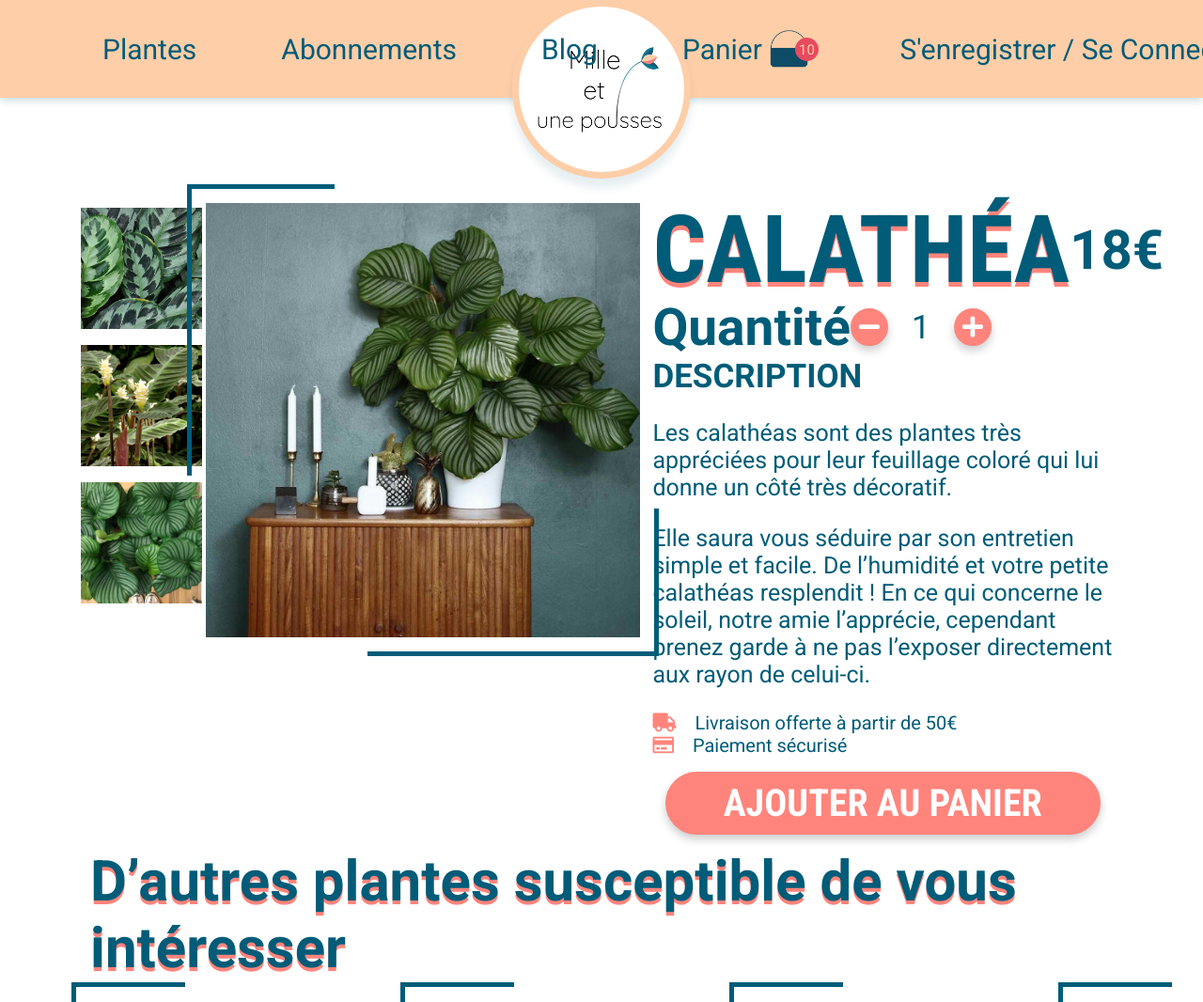
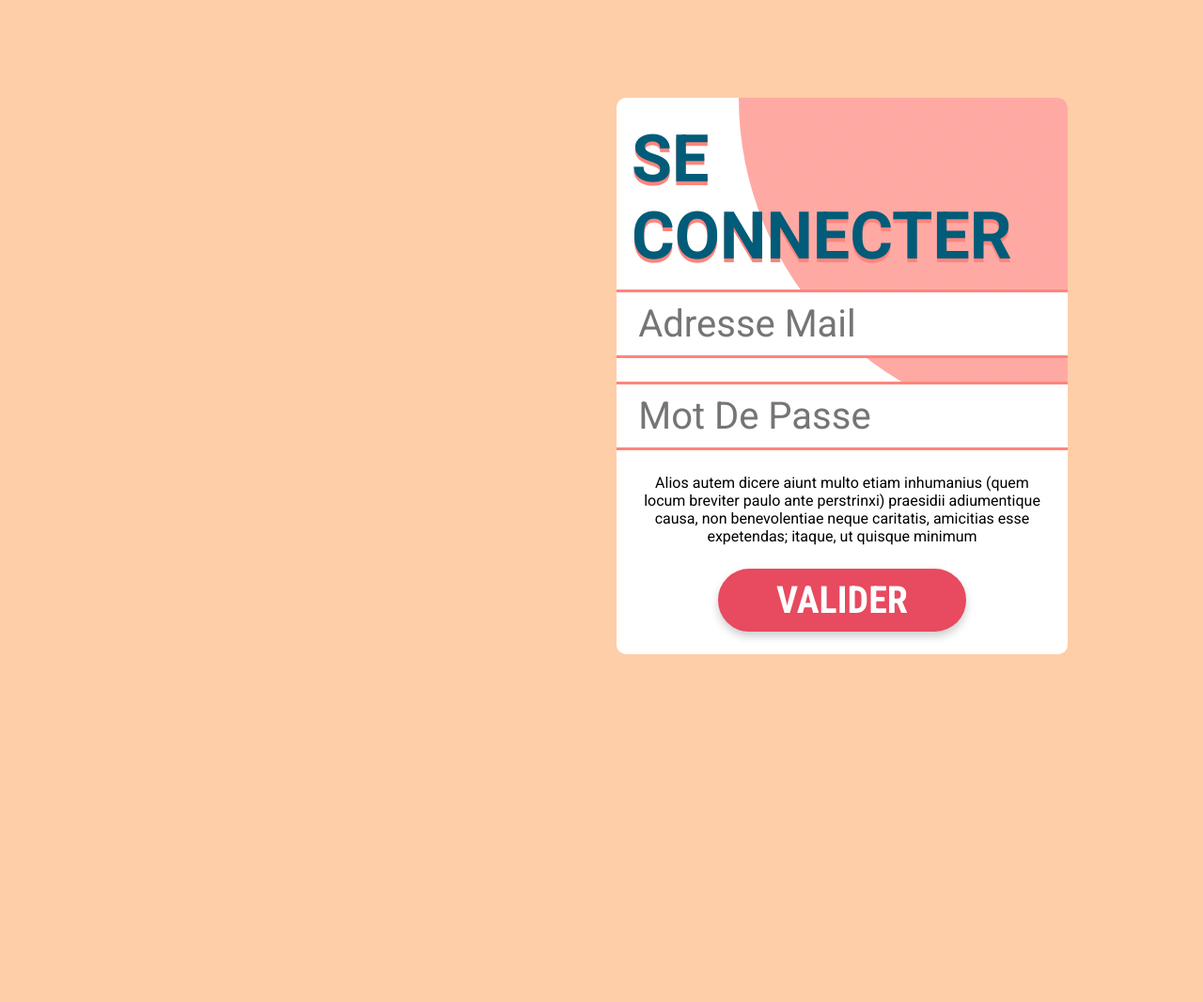
Before and after one commit to valugit/mille-et-une-pousses, a PHP site: page / in a window 1280 px wide. Shown: the top 1066 px of the page at 94% size. After the commit the page ends 696 px from the top, so only its background shows below. Run offline with PHP 8.4, Linux system fonts and the light colour scheme; some libraries are stand-ins or nearby versions.

Commit message:
initialisation connexion page

```diff
--- a/public/styles/style.css
+++ b/public/styles/style.css
@@ -58,8 +58,12 @@
   background: #FF847C;
 }
 
+.b-pinkOrange {
+  background: #E84A5F;
+}
+
 nav {
-  z-index: 99;
+  z-index: 10;
   top: 0;
   height: 13vh;
   position: fixed;
@@ -278,6 +283,17 @@
 section .btn.btn-deepBlue:hover i {
   color: #005c78;
 }
+section .btn.btn-pinkOrange {
+  border-color: #e84a5f;
+}
+section .btn.btn-pinkOrange:hover {
+  background: transparent;
+  color: #e84a5f;
+  box-shadow: none;
+}
+section .btn.btn-pinkOrange:hover i {
+  color: #e84a5f;
+}
 section .btn-quantity {
   padding: 0;
   font-size: 25px;
@@ -533,16 +547,16 @@
 }
 
 .product-one {
-  height: 110vh;
+  height: 100vh;
   display: flex;
   flex-direction: row;
   align-items: flex-end;
 }
 .product-one .container {
+  margin-bottom: 5vh;
   display: flex;
   justify-content: space-between;
-  height: 70%;
-  margin-bottom: 6vh;
+  height: 75%;
 }
 .product-one .container .imgs {
   transition: 0.2s ease;
@@ -809,6 +823,61 @@
   font-size: 25px;
 }
 
+.connexion {
+  position: relative;
+  z-index: 15;
+  height: 100vh;
+  width: 100vw;
+  margin: 0;
+}
+.connexion section {
+  overflow: hidden;
+  position: absolute;
+  top: 50%;
+  left: 70%;
+  transform: translate(-50%, -50%);
+  height: 70%;
+  width: 35%;
+  padding: 1em;
+  border-radius: 10px;
+  display: flex;
+  justify-content: space-around;
+  align-items: center;
+}
+.connexion section span {
+  z-index: -1;
+  position: absolute;
+  height: 700px;
+  width: 700px;
+  border-radius: 50%;
+  top: -350px;
+  right: -350px;
+  background-image: linear-gradient(rgba(255, 255, 255, 0.3), rgba(255, 255, 255, 0.3));
+}
+.connexion section h1 {
+  font-size: 70px;
+  text-shadow: 0 0.05em 0 #FF847C;
+  text-transform: uppercase;
+}
+.connexion section form {
+  height: 65%;
+  display: flex;
+  flex-direction: column;
+  align-items: center;
+  justify-content: space-between;
+}
+.connexion section form .text {
+  font-size: 40px;
+  text-transform: capitalize;
+  border: 3px solid #FF847C;
+  padding: 0.25em 1em;
+  max-width: 80%;
+}
+.connexion section form p {
+  text-align: center;
+  width: 80%;
+}
+
 footer {
   display: flex;
   align-items: center;
--- a/src/Controllers/IndexController.php
+++ b/src/Controllers/IndexController.php
@@ -4,7 +4,7 @@
 class IndexController {
 
   public function indexAction() {
-    include "./product.php";
+    include "./connexion.php";
   }
 
 }
--- /dev/null
+++ b/src/views/connexion.php
@@ -0,0 +1,24 @@
+<?php include "./inc/head.php";?>
+
+<main class="connexion b-beige">
+
+    <img src="" alt="">
+    <img src="" alt="">
+    <img src="" alt="">
+    <img src="" alt="">
+    <img src="" alt="">
+    <img src="" alt="">
+
+    <section class="b-white">
+        <span class="b-lightPink"></span>
+        <h1 class="c-deepBlue">se connecter</h1>
+        <form action="post">
+            <input class="text b-white c-deepBlue" type="text" placeholder="adresse mail">
+            <input class="text b-white c-deepBlue" type="text" placeholder="mot de passe">
+            <p>Alios autem dicere aiunt multo etiam inhumanius (quem locum breviter paulo ante perstrinxi) praesidii
+                adiumentique causa, non benevolentiae neque caritatis, amicitias esse expetendas; itaque, ut quisque
+                minimum</p>
+            <input class="btn btn-pinkOrange b-pinkOrange c-white" type="submit" value="valider">
+        </form>
+    </section>
+</main>
--- a/src/views/home.php
+++ b/src/views/home.php
@@ -1,6 +1,6 @@
 <?php include "./inc/head.php";?>
 
-<main class="home">
+<main class="homePage">
 
     <img class="leaf leaf-1" src="./../media/img/leaf2.png" alt="leaf1">
     <img class="leaf leaf-2" src="./../media/img/leaf1-reverse.png" alt="leaf1">
--- a/src/views/product.php
+++ b/src/views/product.php
@@ -1,6 +1,6 @@
 <?php include "./inc/head.php";?>
 
-<main>
+<main class="productPage">
     <section class="product-one">
         <div class="container">
 
--- a/src/views/subscription.php
+++ b/src/views/subscription.php
@@ -1,6 +1,6 @@
 <?php include "./inc/head.php";?>
 
-<main class="subscription">
+<main class="subscriptionPage">
     <section class="sub-one">
         <div class="text">
 
--- a/static/styles/color.scss
+++ b/static/styles/color.scss
@@ -51,3 +51,7 @@
 .b-lightPink {
     background: $lightPink;
 }
+
+.b-pinkOrange {
+    background: $pinkOrange;
+}
--- /dev/null
+++ b/static/styles/connexion.scss
@@ -0,0 +1,66 @@
+$deepBlue: #005C78;
+$blue: #007791;
+$beige: #FECEA8;
+$lightPink: #FF847C;
+$pinkOrange: #E84A5F;
+
+.connexion {
+    position: relative;
+    z-index: 15;
+    height: 100vh;
+    width: 100vw;
+    margin: 0;
+
+    section {
+        overflow: hidden;
+        position: absolute;
+        top: 50%;
+        left: 70%;
+        transform: translate(-50%, -50%);
+        height: 70%;
+        width: 35%;
+        padding: 1em;
+        border-radius: 10px;
+        display: flex;
+        justify-content: space-around;
+        align-items: center;
+
+        span {
+            z-index: -1;
+            position: absolute;
+            height: 700px;
+            width: 700px;
+            border-radius: 50%;
+            top: -350px;
+            right: -350px;
+            background-image: linear-gradient(rgba(255, 255, 255, 0.3), rgba(255, 255, 255, 0.3));
+        }
+
+        h1 {
+            font-size: 70px;
+            text-shadow: 0 0.05em 0 $lightPink;
+            text-transform: uppercase;
+        }
+
+        form {
+            height: 65%;
+            display: flex;
+            flex-direction: column;
+            align-items: center;
+            justify-content: space-between;
+
+            .text {
+                font-size: 40px;
+                text-transform: capitalize;
+                border: 3px solid $lightPink;
+                padding: 0.25em 1em;
+                max-width: 80%;
+            }
+
+            p {
+                text-align: center;
+                width: 80%;
+            }
+        }
+    }
+}
--- a/static/styles/nav.scss
+++ b/static/styles/nav.scss
@@ -6,7 +6,7 @@
 $test: #FECEA8;
 
 nav {
-    z-index: 99;
+    z-index: 10;
     top: 0;
     height: 13vh;
     position: fixed;
--- a/static/styles/section.scss
+++ b/static/styles/section.scss
@@ -9,8 +9,9 @@
 main {
     position: relative;
     overflow: hidden;
+    margin-top: 8vh;
 
-    &.home {
+    &.homePage {
         .leaf {
             z-index: 3;
             position: absolute;
@@ -126,6 +127,20 @@
                 }
             }
         }
+
+        &.btn-pinkOrange {
+            border-color: $pinkOrange;
+
+            &:hover {
+                background: transparent;
+                color: $pinkOrange;
+                box-shadow: none;
+
+                i {
+                    color: $pinkOrange;
+                }
+            }
+        }
     }
 
     .btn-quantity {
@@ -151,7 +166,6 @@
 }
 
 .home-one {
-    margin-top: 8vh;
     height: 100vh;
     justify-content: flex-start;
     align-items: flex-start;
@@ -312,7 +326,6 @@
     background-size: cover;
 
     .text {
-        margin-top: 100px;
         display: flex;
         flex-direction: column;
         align-items: center;
@@ -419,16 +432,16 @@
 // Product page
 
 .product-one {
-    height: 110vh;
+    height: 100vh;
     display: flex;
     flex-direction: row;
     align-items: flex-end;
 
     .container {
+        margin-bottom: 5vh;
         display: flex;
         justify-content: space-between;
-        height: 70%;
-        margin-bottom: 6vh;
+        height: 75%;
 
         .imgs {
             transition: 0.2s ease;
--- a/static/styles/style.scss
+++ b/static/styles/style.scss
@@ -2,4 +2,5 @@
 @import 'color';
 @import 'nav';
 @import 'section';
+@import 'connexion';
 @import 'footer';
```
Also changed, not shown: other parts of public/styles/style.css (+10 -11 lines), src/views/products.php (+4 -3 lines), 1 other file.
